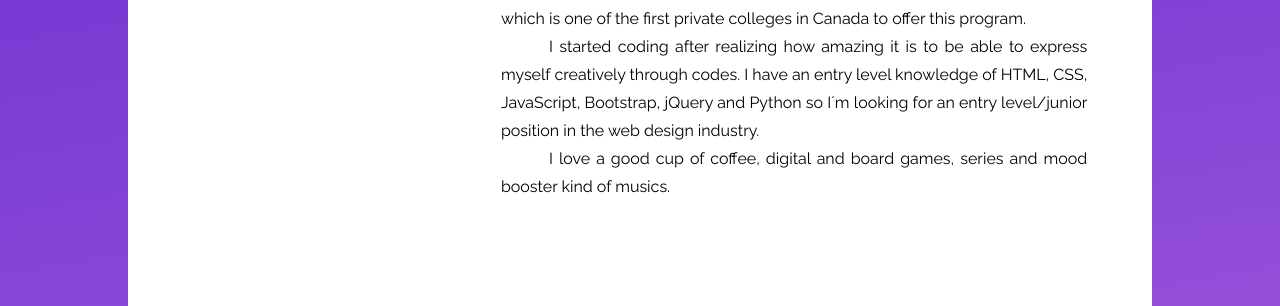
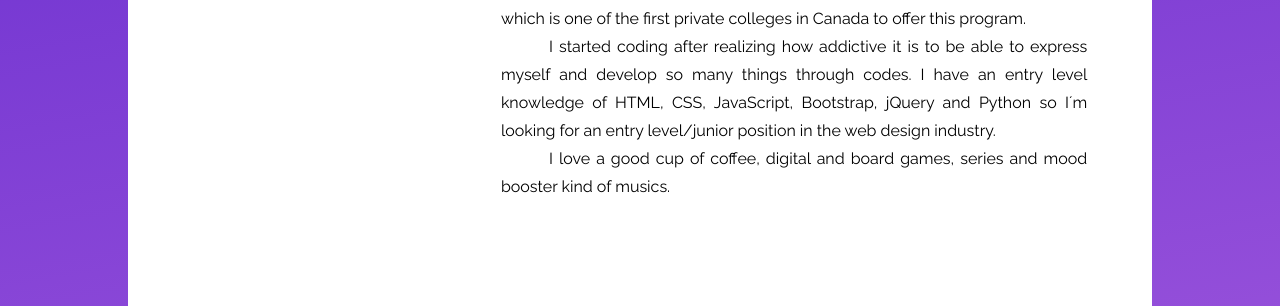
Before and after one commit to suelentanaka/portfolio, a plain HTML site: page index.html in a window 1280 px wide. Shown: the part 494-800 px from the top of the page. Drawn offline with nearby package versions, Linux system fonts and the light colour scheme.

Commit message:
another about update

```diff
--- a/index.html
+++ b/index.html
@@ -63,7 +63,7 @@
 	    </div>
 	    <div class="col-sm-8">
 	    	<p class="text-justify">&emsp;&emsp;&emsp;I´m a Brazilian (yes, Japanese descendant born in Brazil) student completing the <a href="http://ciccc.ca/program/web-mobile-application-development-diploma/">Web &amp;  Mobile App Development Co-op Diploma</a> at Cornerstone International Community College of Canada (CICCC) - Vancouver, which is one of the first private colleges in Canada to offer this program.<br>
-			&emsp;&emsp;&emsp;I started coding after realizing how amazing it is to be able to express myself creatively through codes. I have an entry level knowledge of HTML, CSS, JavaScript, Bootstrap, jQuery and Python so I´m looking for an entry level/junior position in the web design industry.<br>
+			&emsp;&emsp;&emsp;I started coding after realizing how addictive it is to be able to express myself and develop so many things through codes. I have an entry level knowledge of HTML, CSS, JavaScript, Bootstrap, jQuery and Python so I´m looking for an entry level/junior position in the web design industry.<br>
 			&emsp;&emsp;&emsp;I love a good cup of coffee, digital and board games, series and mood booster kind of musics.</p>
 	    </div>
 	  </div>
```
